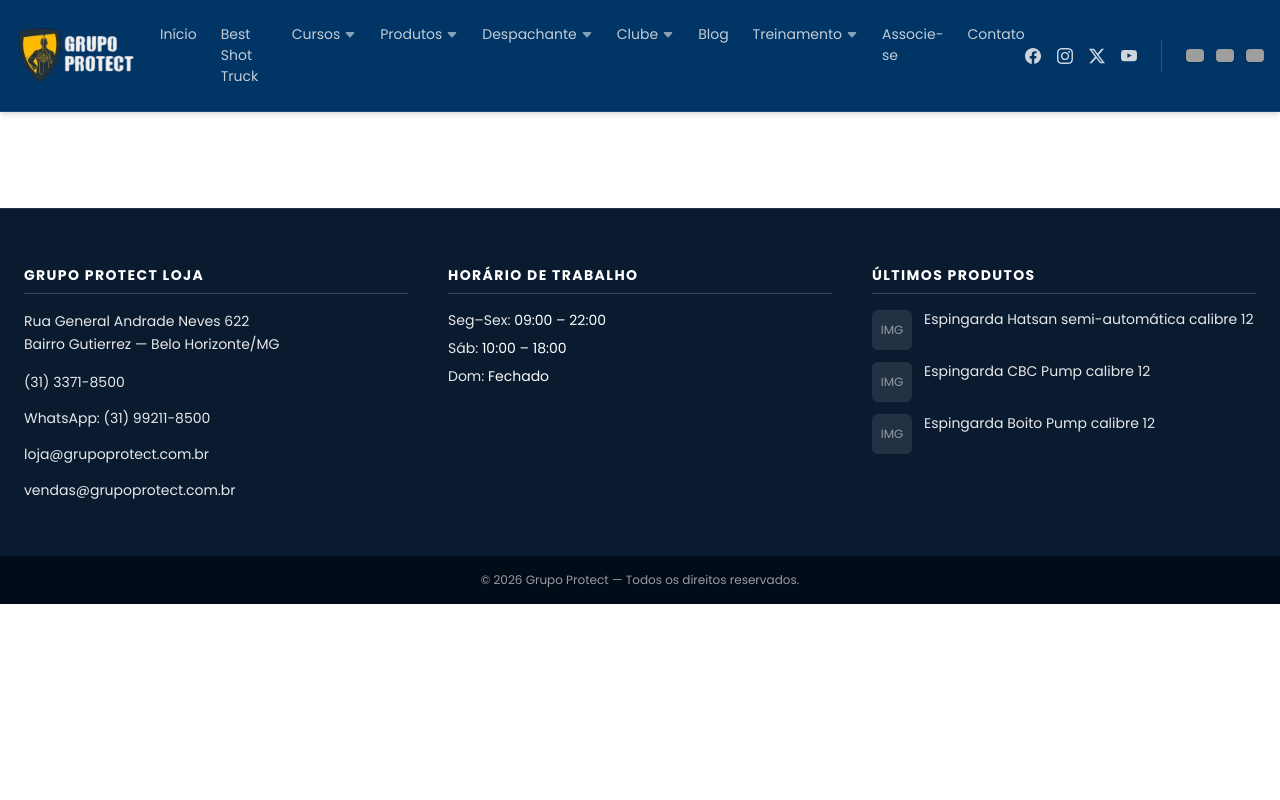
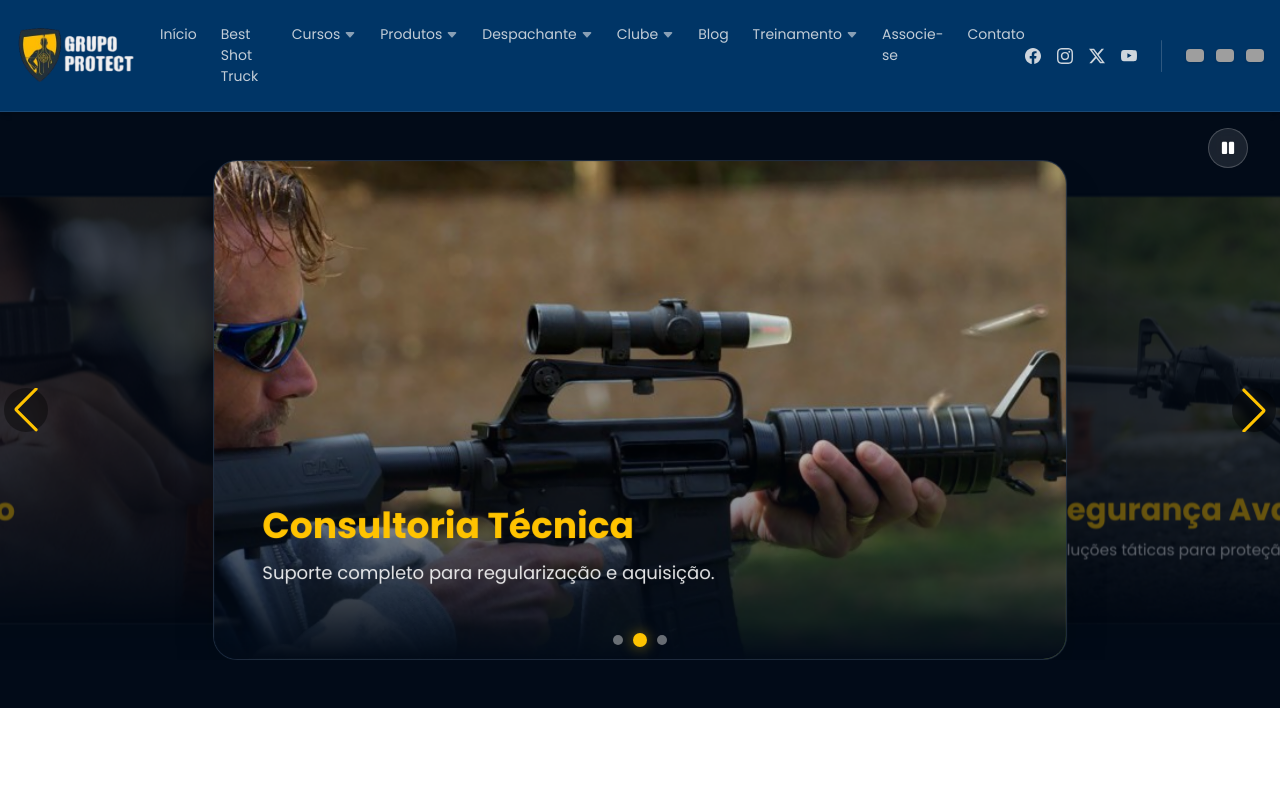
Before and after one commit to guhrizzo/clube-tiro, a Next.js app: page /home in a window 1280 px wide. Shown: the top 800 px of the page. Built offline with nearby package versions, Linux system fonts and the light colour scheme; grey boxes are pictures that could not be loaded.

Commit message:
Update page.js

```diff
--- a/src/app/home/page.js
+++ b/src/app/home/page.js
@@ -1,5 +1,6 @@
 import NavBar from "../../../components/NavBar";
 import Footer from "../../../components/Footer";
+import ServiceCarousel from "../../../components/ServiceCarousel";
 
 
 
@@ -8,7 +9,7 @@
     <div>
       <NavBar />
       {/* Conteúdo principal aqui */}
-
+      <ServiceCarousel />
 
       <Footer />
     </div>
```
